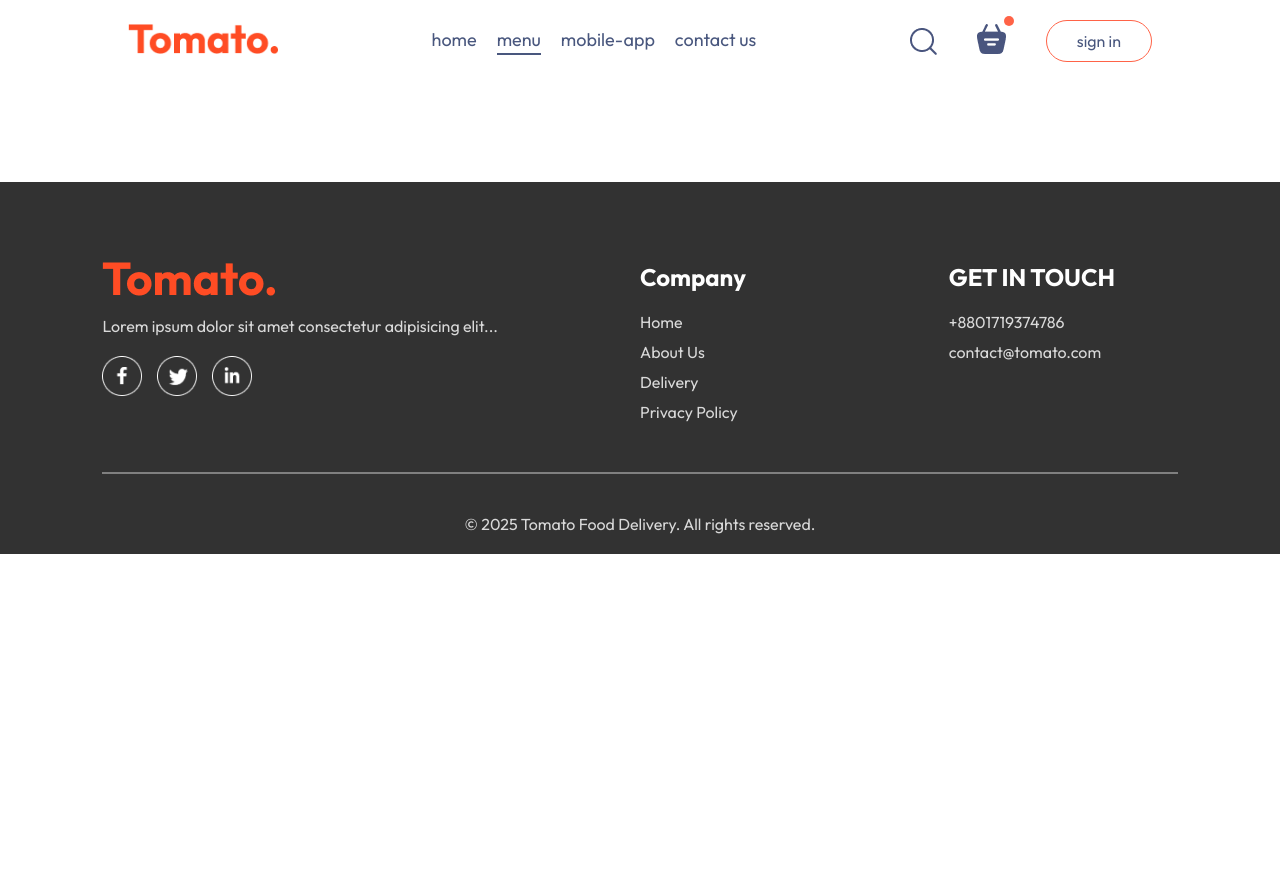
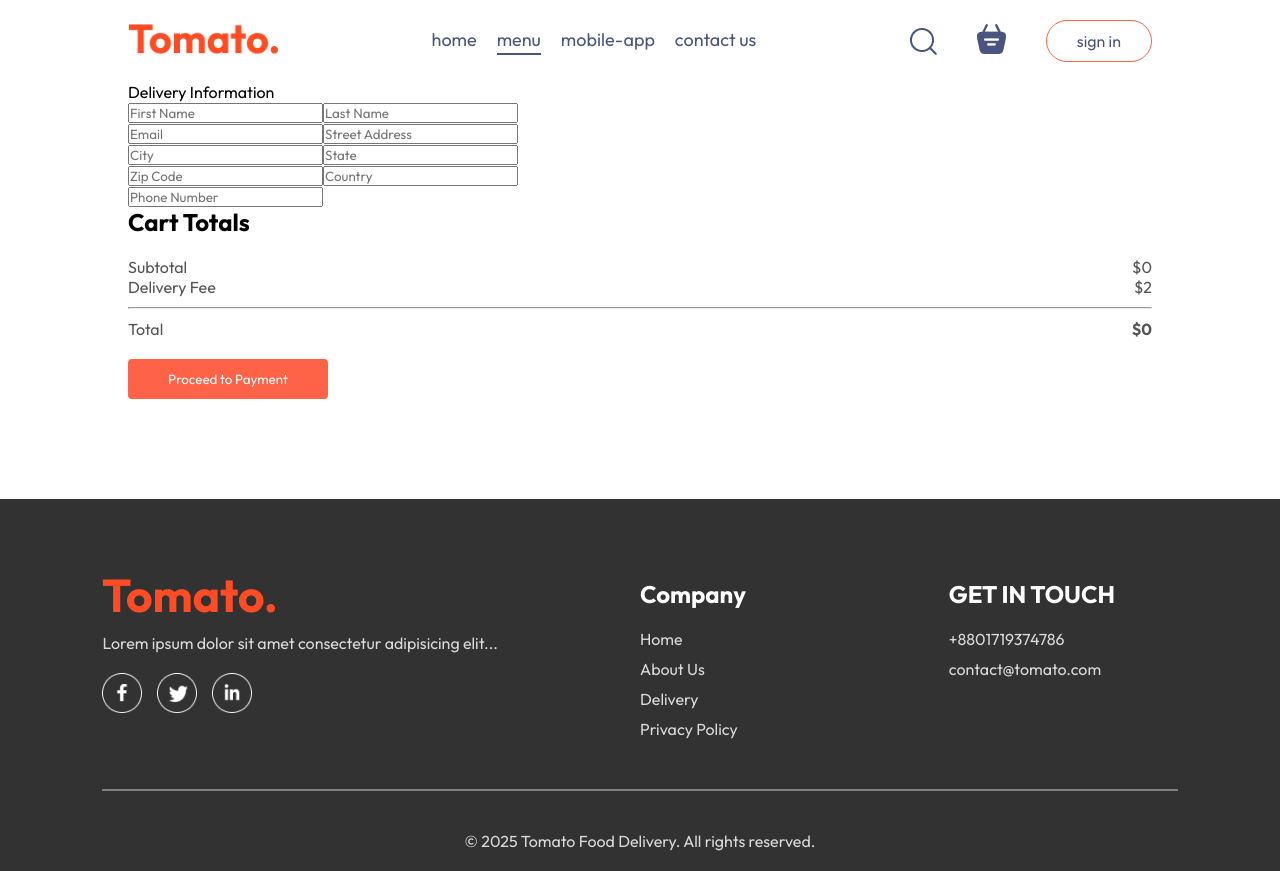
Before and after one commit to Ahsaan396/food-delivery-website, a React (Vite) app: page /order in a window 1280 px wide. Before the commit the page ends 800 px from the top, so only its background shows below. Built offline with nearby package versions, Linux system fonts and the light colour scheme.

Commit message:
placeorder page design working. some changes on cart ui working

```diff
--- a/src/App.jsx
+++ b/src/App.jsx
@@ -17,7 +17,7 @@
         <Routes>
           <Route path="/" element={<Home />} />
           <Route path="/cart" element={<Cart />} />
-          <Route path="/placeorder" element={<PlaceOrder />} />
+          <Route path="/order" element={<PlaceOrder />} />
         </Routes>
       </div>
       <Footer />
--- a/src/components/Navbar/Navbar.jsx
+++ b/src/components/Navbar/Navbar.jsx
@@ -1,11 +1,14 @@
 import React from 'react';
 import './Navbar.css';
 import { assets } from '../../assets/assets.js';
-import { useState } from 'react';
+import { useState, useContext } from 'react';
 import { Link } from 'react-router-dom';
+import { StoreContext } from '../../context/StoreContext';
+
 
 const Navbar = ({setShowLogin}) => {
   const [menu, setMenu] = useState("menu");
+  const { getTotalCartAmount } = useContext(StoreContext);
   return (
     <div className='navbar'>
       <Link to='/'> <img src={assets.logo} alt="logo" className="logo" /></Link>
@@ -21,7 +24,7 @@
          <Link to={'/cart'}>
             <img src={assets.basket_icon} alt="" />
          </Link>
-          <div className="dot">
+          <div className={getTotalCartAmount()===0 ? "" : "dot"}>
 
           </div>
         </div>
--- a/src/pages/Cart/Cart.jsx
+++ b/src/pages/Cart/Cart.jsx
@@ -1,8 +1,11 @@
 import React, { useContext } from 'react'
 import './Cart.css'
 import { StoreContext } from '../../context/StoreContext';
+import { useNavigate } from 'react-router-dom';
+
 const Cart = () => {
   const { cartItems, food_list, removeFromCart , getTotalCartAmount} = useContext(StoreContext);
+  const navigate = useNavigate();
   return (
     <div className='cart'>
       <div className="cart-items">
@@ -44,19 +47,19 @@
           <div>
             <div className='cart-total-details'>
               <p>Subtotal</p>
-              <p>{getTotalCartAmount()}</p>
+              <p>${getTotalCartAmount()}</p>
             </div>
             <div className='cart-total-details'>
               <p>Delivery Fee</p>
-              <p>{2}</p>
+              <p>${2}</p>
             </div>
             <hr />
             <div className='cart-total-details'>
               <p>Total</p>
-              <b>{getTotalCartAmount()+2}</b>
+              <b>${getTotalCartAmount()}</b>
             </div>
           </div>
-          <button>Proceed to Checkout</button>
+          <button onClick={()=>navigate('/order')}>Proceed to Checkout</button>
         </div>
         <div className="cart-promocode">
           <div>
--- a/src/pages/PlaceOrder/PlaceOrder.jsx
+++ b/src/pages/PlaceOrder/PlaceOrder.jsx
@@ -1,8 +1,57 @@
 import React from 'react'
 import './PlaceOrder.css'
+import { useContext } from 'react';
+import { StoreContext } from '../../context/StoreContext';
+import { useNavigate } from 'react-router-dom';
+
 const PlaceOrder = () => {
+  const { getTotalCartAmount } = useContext(StoreContext);
+  const navigate = useNavigate();
   return (
-    <div>PlaceOrder</div>
+    <form className='place-order'>
+      <div className="place-order-left">
+        <p className="title">Delivery Information</p>
+        <div className="multi-fields">
+          <input type="text" placeholder="First Name" />
+          <input type="text" placeholder="Last Name" />
+        </div>
+        <input type="text" placeholder="Email" />
+        <input type="text" placeholder="Street Address" />
+
+        <div className="multi-fields">
+          <input type="text" placeholder="City" />
+          <input type="text" placeholder="State" />
+        </div>
+        <div className="multi-fields">
+          <input type="text" placeholder="Zip Code" />
+          <input type="text" placeholder="Country" />
+        </div>
+      </div>
+      <input type="text" placeholder="Phone Number" />
+      <div className="place-order-right">
+      <div className="cart-total">
+          <h2>Cart Totals</h2>
+          <div>
+            <div className='cart-total-details'>
+              <p>Subtotal</p>
+              <p>${getTotalCartAmount()}</p>
+            </div>
+            <div className='cart-total-details'>
+              <p>Delivery Fee</p>
+              <p>${2}</p>
+            </div>
+            <hr />
+            <div className='cart-total-details'>
+              <p>Total</p>
+              <b>${getTotalCartAmount()}</b>
+            </div>
+          </div>
+          <button onClick={()=>navigate('/order')}>Proceed to Payment</button>
+        </div>
+
+    </div>
+
+    </form>
   )
 }
 
```
